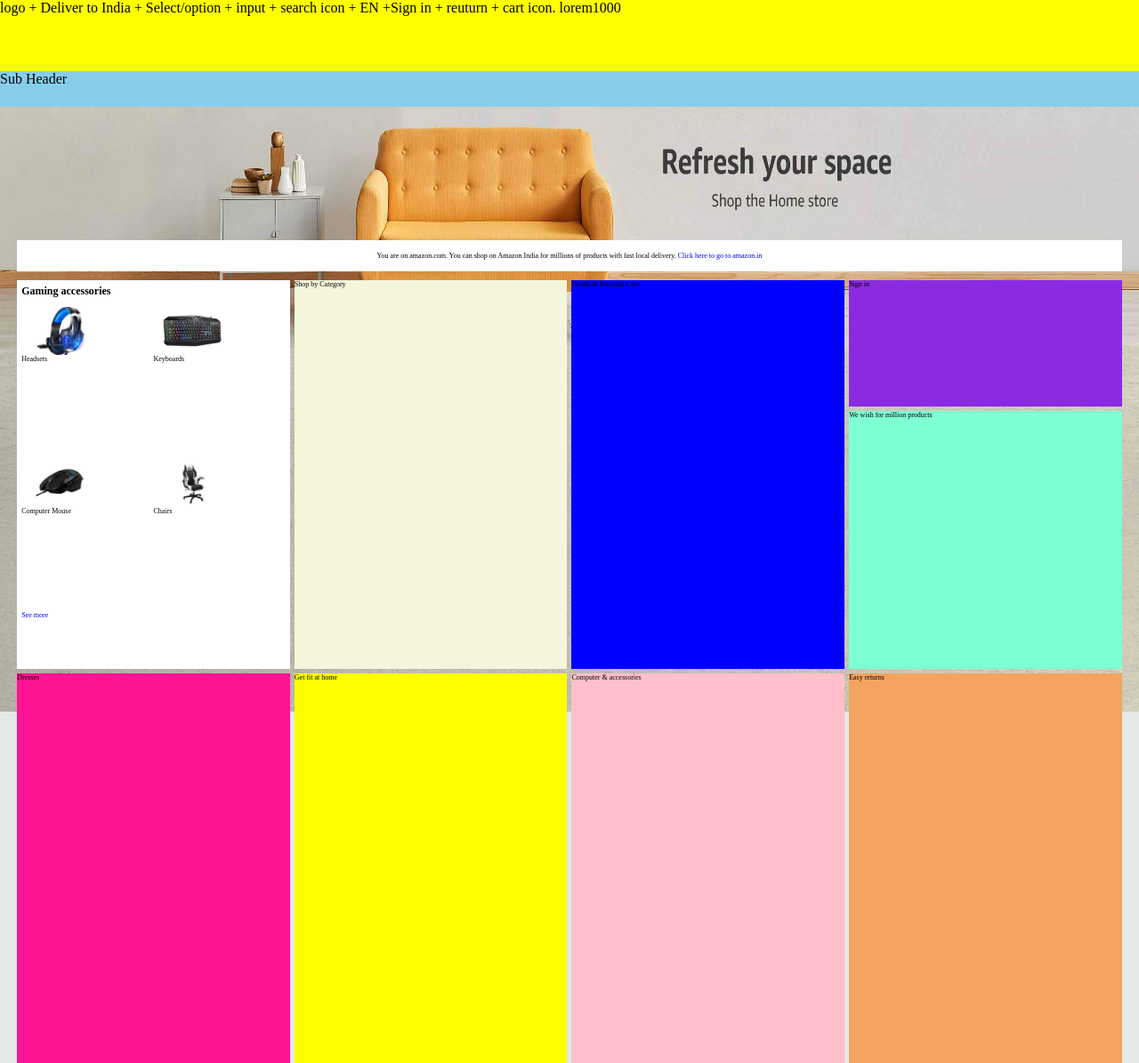
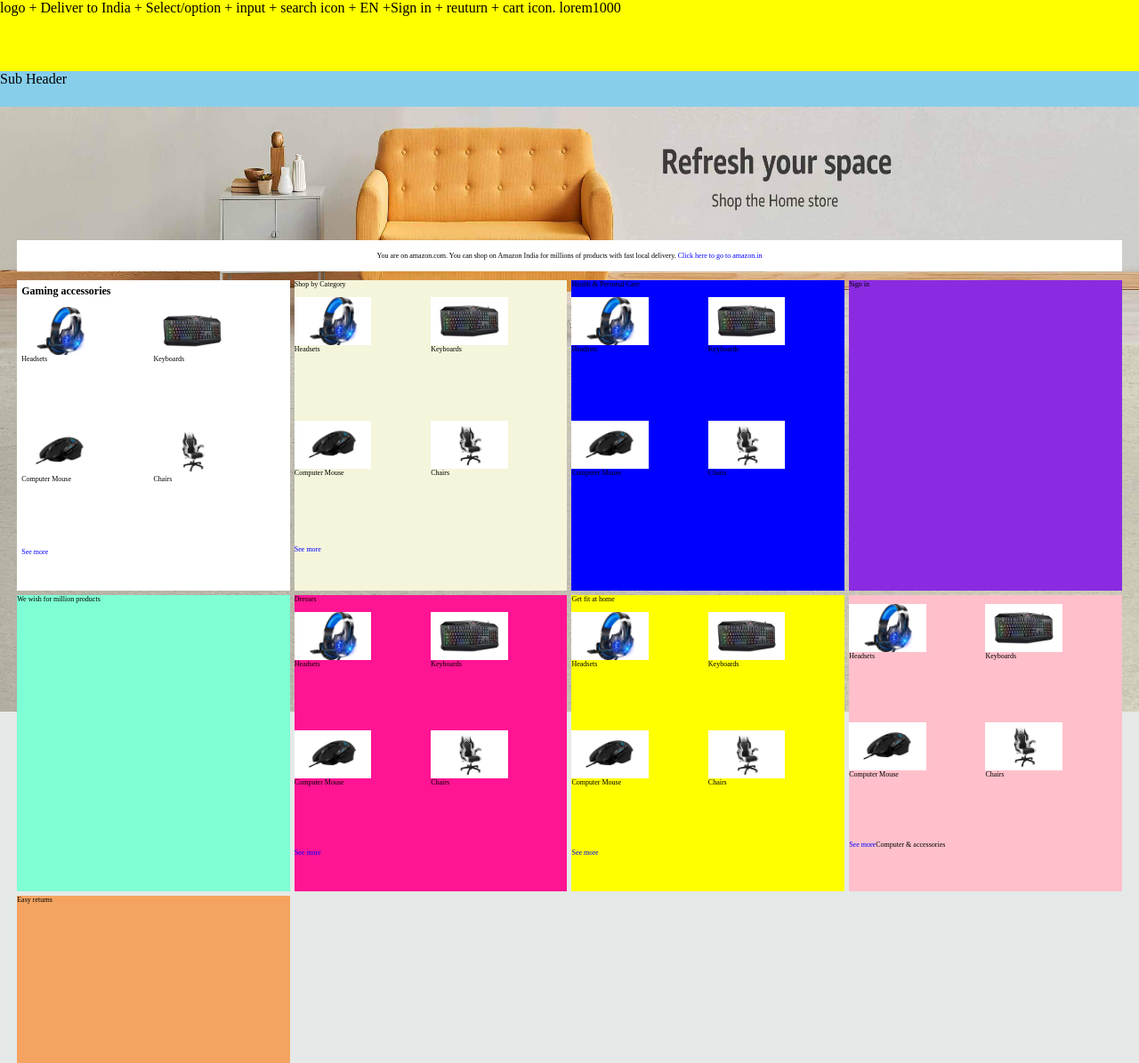
Before and after one commit to vinaypatel1437/AirCampus-July, a plain HTML site: page Code Along - Amazon Clone - 19-10-2022 - Grid/index.html in a window 1280 px wide. Shown: the whole page at 89% size. Drawn offline with Linux system fonts and the light colour scheme.

Commit message:
Add files via upload

```diff
--- a/Code Along - Amazon Clone - 19-10-2022 - Grid/index.html
+++ b/Code Along - Amazon Clone - 19-10-2022 - Grid/index.html
@@ -38,13 +38,112 @@
                     </div>
                     <span style="color: blue;">See more</span>
                 </div>
-                <div class="shopcat">Shop by Category</div>
-                <div class="health">Health & Personal Care</div>
+                <div class="shopcat">Shop by Category
+                  <div class="gamingdiv">
+                    <div class="gaming-child">
+                        <img src="images/headeset.jpg" alt="">
+                        Headsets
+                    </div>
+                    <div class="gaming-child">
+                        <img src="images/keyboard.jpg" alt="">
+                        Keyboards
+                    </div>
+                    <div class="gaming-child">
+                        <img src="images/mouse.jpg" alt="">
+                        Computer Mouse
+                    </div>
+                    <div class="gaming-child">
+                        <img src="images/chairs.jpg" alt="">
+                        Chairs
+                    </div>
+                </div>
+                <span style="color: blue;">See more</span>
+                </div>
+                <div class="health">
+                  Health & Personal Care
+                  <div class="gamingdiv">
+                    <div class="gaming-child">
+                        <img src="images/headeset.jpg" alt="">
+                        Headsets
+                    </div>
+                    <div class="gaming-child">
+                        <img src="images/keyboard.jpg" alt="">
+                        Keyboards
+                    </div>
+                    <div class="gaming-child">
+                        <img src="images/mouse.jpg" alt="">
+                        Computer Mouse
+                    </div>
+                    <div class="gaming-child">
+                        <img src="images/chairs.jpg" alt="">
+                        Chairs
+                    </div>
+                </div>
+                <span style="color: blue;">See more</span></div>
                 <div class="signin">Sign in</div>
                 <div class="wish">We wish for million products</div>
-                <div class="dresses">Dresses</div>
-                <div class="fit">Get fit at home</div>
-                <div class="computer">Computer & accessories</div>
+                <div class="dresses">Dresses
+                  <div class="gamingdiv">
+                    <div class="gaming-child">
+                        <img src="images/headeset.jpg" alt="">
+                        Headsets
+                    </div>
+                    <div class="gaming-child">
+                        <img src="images/keyboard.jpg" alt="">
+                        Keyboards
+                    </div>
+                    <div class="gaming-child">
+                        <img src="images/mouse.jpg" alt="">
+                        Computer Mouse
+                    </div>
+                    <div class="gaming-child">
+                        <img src="images/chairs.jpg" alt="">
+                        Chairs
+                    </div>
+                </div>
+                <span style="color: blue;">See more</span>
+                </div>
+                <div class="fit">Get fit at home
+                  <div class="gamingdiv">
+                    <div class="gaming-child">
+                        <img src="images/headeset.jpg" alt="">
+                        Headsets
+                    </div>
+                    <div class="gaming-child">
+                        <img src="images/keyboard.jpg" alt="">
+                        Keyboards
+                    </div>
+                    <div class="gaming-child">
+                        <img src="images/mouse.jpg" alt="">
+                        Computer Mouse
+                    </div>
+                    <div class="gaming-child">
+                        <img src="images/chairs.jpg" alt="">
+                        Chairs
+                    </div>
+                </div>
+                <span style="color: blue;">See more</span>
+                </div>
+                <div class="computer">
+                  <div class="gamingdiv">
+                    <div class="gaming-child">
+                        <img src="images/headeset.jpg" alt="">
+                        Headsets
+                    </div>
+                    <div class="gaming-child">
+                        <img src="images/keyboard.jpg" alt="">
+                        Keyboards
+                    </div>
+                    <div class="gaming-child">
+                        <img src="images/mouse.jpg" alt="">
+                        Computer Mouse
+                    </div>
+                    <div class="gaming-child">
+                        <img src="images/chairs.jpg" alt="">
+                        Chairs
+                    </div>
+                </div>
+                <span style="color: blue;">See more</span>Computer & accessories</div>
                 <div class="returns">Easy returns</div>
             </div>
             <!-- <div id="carouselExampleControls" class="carousel slide" data-bs-ride="carousel">
--- a/Code Along - Amazon Clone - 19-10-2022 - Grid/style.css
+++ b/Code Along - Amazon Clone - 19-10-2022 - Grid/style.css
@@ -45,13 +45,12 @@ html,body {
     margin-top: 10px;
     margin-left: 1.5%;
     display: grid;
-    grid-template-rows: repeat(6,1fr);
     grid-template-columns: repeat(4, 1fr);
     grid-gap: 5px;
 }
 .gaming {
     background-color: white;
-    grid-row: 1/4;
+    /* grid-row: 1/4; */
     padding: 5px;
 }
 .gamingdiv {
@@ -66,35 +65,35 @@ html,body {
 }
 .shopcat {
     background-color: beige;
-    grid-row: 1/4;
+    /* grid-row: 1/4; */
 }
 .health {
     background-color: blue;
-    grid-row: 1/4;
+    /* grid-row: 1/4; */
 }
 .signin {
     background-color: blueviolet;
-    grid-row: 1/2;
+    /* grid-row: 1/2; */
 }
 .wish {
     background-color: aquamarine;
-    grid-row: 2/4;
+    /* grid-row: 2/4; */
 }
 .dresses {
     background-color: deeppink;
-    grid-row: 4/7;
+    /* grid-row: 4/7; */
 }
 .fit {
     background-color: yellow;
-    grid-row: 4/7;
+    /* grid-row: 4/7; */
 }
 .computer {
     background-color: pink;
-    grid-row: 4/7;
+    /* grid-row: 4/7; */
 }
 .returns {
     background-color: sandybrown;
-    grid-row: 4/7;
+    /* grid-row: 4/7; */
 }
 .carouselExampleControls img {
     height: 300px;
@@ -109,3 +108,15 @@ html,body {
     background-color: pink;
     grid-row: 20/21;
 } */
+
+/* Responsive web design */
+@media only screen and (max-width: 800px) {
+    .small-container {
+        grid-template-columns: auto auto;
+    }
+}
+@media only screen and (max-width: 400px) {
+    .small-container {
+        grid-template-columns: auto;
+    }
+}
```
Also changed, not shown: Code Along - w3Schools/index.html (+13 -0 lines), Code Along - w3Schools/responsive.css (added, +14 -0 lines), Code Along - w3Schools/style.css (+9 -0 lines).
